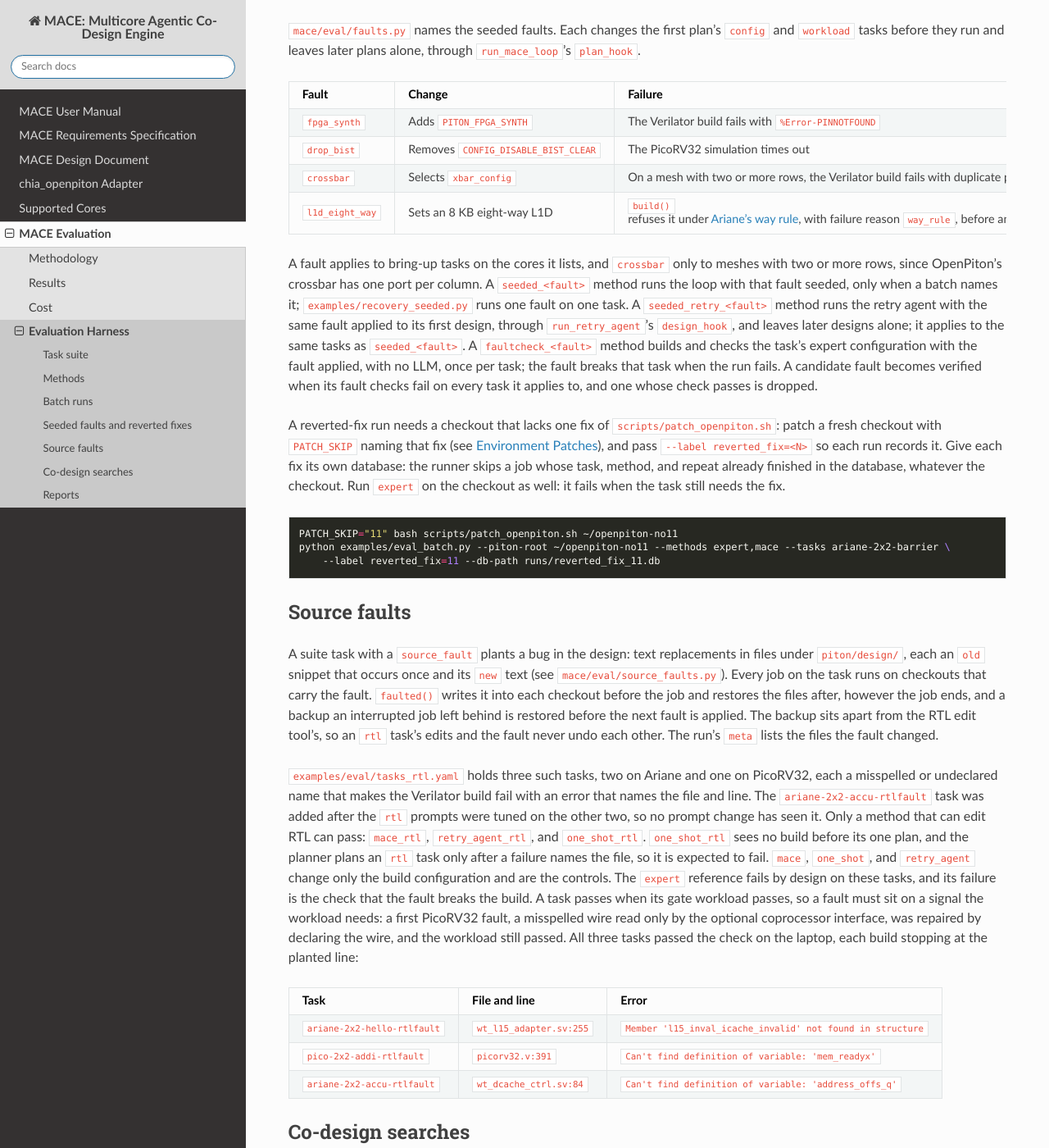
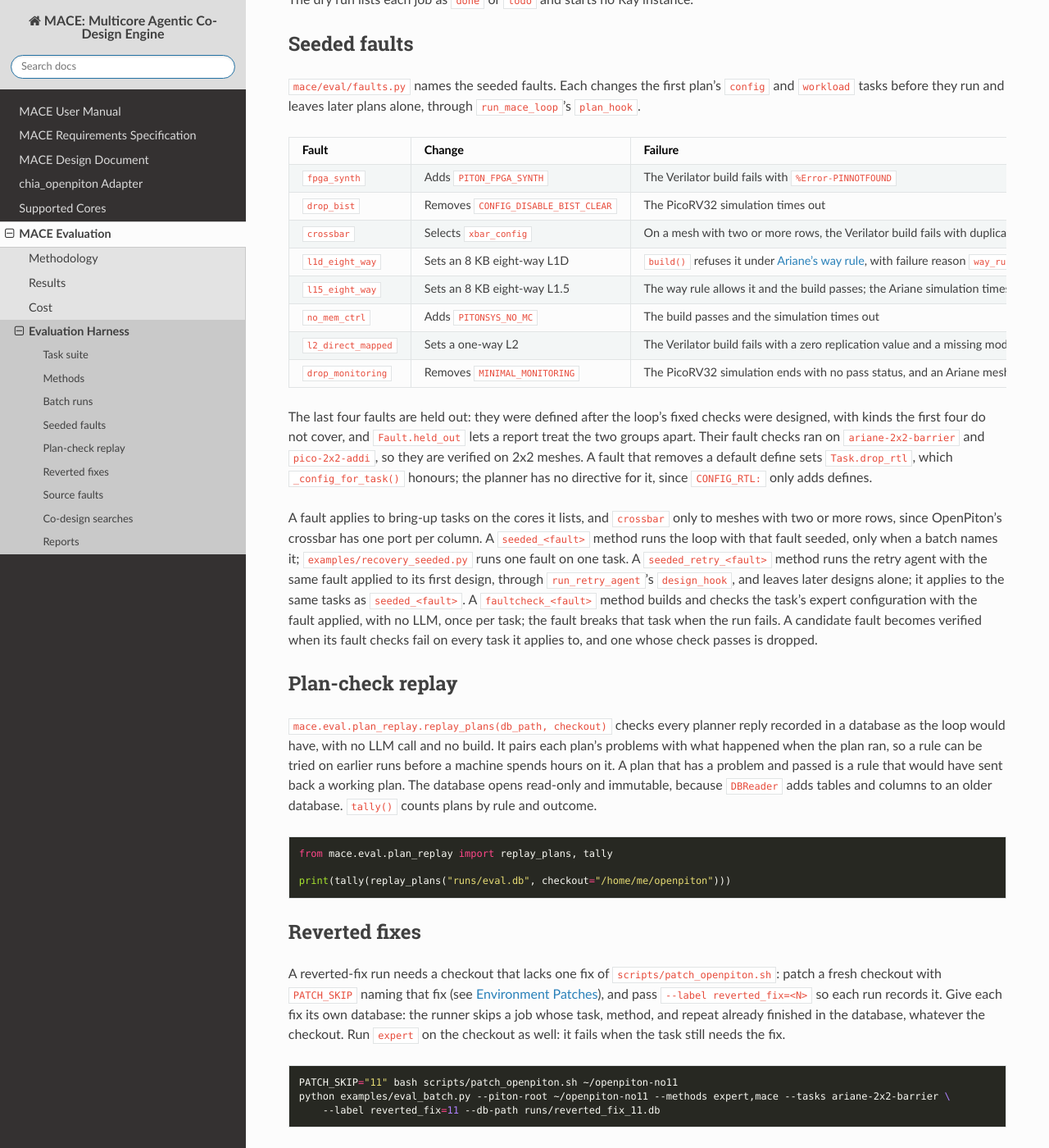
Before and after one commit to ranaumarnadeem/MACE, a Sphinx documentation site: the page built from docs/06_mace_evaluation/harness.md, in a window 1280 px wide and 1400 px high, scrolled down 2353 px. Shown: the whole window at 82% size. Built offline with Sphinx 7.4.7 and the Read the Docs theme 3.1.0, drawn with Linux system fonts in a browser that asks for light colours; some of the changed text lies outside the part shown.

Commit message:
docs: the four fixed checks, the held-out faults, the ablation methods, and the new tables
A new Fixed Checks page; the architecture, planner, failure-analysis, harness, and metrics pages point to it.

````diff
--- a/docs/03_mace_design/index.rst
+++ b/docs/03_mace_design/index.rst
@@ -14,4 +14,5 @@
    task_execution
    integrator
    failure_analysis
+   fixed_checks
    budget_and_replay
--- a/docs/06_mace_evaluation/harness.md
+++ b/docs/06_mace_evaluation/harness.md
@@ -44,6 +44,8 @@
 | `seeded_<fault>` | RQ3 | The loop with its first plan broken by one seeded fault; see below. |
 | `seeded_retry_<fault>` | RQ3, B2 | The retry agent with its first design broken by one seeded fault, on one checkout; see below. |
 | `faultcheck_<fault>` | Fault check | The expert configuration with one seeded fault applied, with no LLM; it should fail. See below. |
+| `no_<part>` | Ablation | The loop with one of the four [fixed checks](../03_mace_design/fixed_checks.md) off: `no_plan_check`, `no_raw_evidence`, `no_narrowing`, or `no_fast_path`. |
+| `seeded_no_<part>_<fault>` | RQ3, ablation | `seeded_<fault>` with one of those checks off. |
 
 The co-design methods run only on tasks with a `codesign` block, and the others only on tasks without one.
 `expert`, `codesign_grid`, and the fault checks have no randomness, so they run once per task unless `--expert-repeats` asks for more.
@@ -86,12 +88,36 @@
 | `drop_bist` | Removes `CONFIG_DISABLE_BIST_CLEAR` | The PicoRV32 simulation times out | PicoRV32 |
 | `crossbar` | Selects `xbar_config` | On a mesh with two or more rows, the Verilator build fails with duplicate pin connections | Ariane, PicoRV32 |
 | `l1d_eight_way` | Sets an 8 KB eight-way L1D | `build()` refuses it under [Ariane's way rule](../04_chia_openpiton/piton_config.md), with failure reason `way_rule`, before any build | Ariane |
+| `l15_eight_way` | Sets an 8 KB eight-way L1.5 | The way rule allows it and the build passes; the Ariane simulation times out, and a PicoRV32 mesh passes | Ariane |
+| `no_mem_ctrl` | Adds `PITONSYS_NO_MC` | The build passes and the simulation times out | Ariane, PicoRV32 |
+| `l2_direct_mapped` | Sets a one-way L2 | The Verilator build fails with a zero replication value and a missing module, `l2_priority_encoder_0` | Ariane, PicoRV32 |
+| `drop_monitoring` | Removes `MINIMAL_MONITORING` | The PicoRV32 simulation ends with no pass status, and an Ariane mesh passes | PicoRV32 |
+
+The last four faults are held out: they were defined after the loop's fixed checks were designed, with kinds the first four do not cover, and `Fault.held_out` lets a report treat the two groups apart.
+Their fault checks ran on `ariane-2x2-barrier` and `pico-2x2-addi`, so they are verified on 2x2 meshes.
+A fault that removes a default define sets `Task.drop_rtl`, which `_config_for_task()` honours; the planner has no directive for it, since `CONFIG_RTL:` only adds defines.
 
 A fault applies to bring-up tasks on the cores it lists, and `crossbar` only to meshes with two or more rows, since OpenPiton's crossbar has one port per column.
 A `seeded_<fault>` method runs the loop with that fault seeded, only when a batch names it; `examples/recovery_seeded.py` runs one fault on one task.
 A `seeded_retry_<fault>` method runs the retry agent with the same fault applied to its first design, through `run_retry_agent`'s `design_hook`, and leaves later designs alone; it applies to the same tasks as `seeded_<fault>`.
 A `faultcheck_<fault>` method builds and checks the task's expert configuration with the fault applied, with no LLM, once per task; the fault breaks that task when the run fails.
 A candidate fault becomes verified when its fault checks fail on every task it applies to, and one whose check passes is dropped.
+
+## Plan-check replay
+
+`mace.eval.plan_replay.replay_plans(db_path, checkout)` checks every planner reply recorded in a database as the loop would have, with no LLM call and no build.
+It pairs each plan's problems with what happened when the plan ran, so a rule can be tried on earlier runs before a machine spends hours on it.
+A plan that has a problem and passed is a rule that would have sent back a working plan.
+The database opens read-only and immutable, because `DBReader` adds tables and columns to an older database.
+`tally()` counts plans by rule and outcome.
+
+```python
+from mace.eval.plan_replay import replay_plans, tally
+
+print(tally(replay_plans("runs/eval.db", checkout="/home/me/openpiton")))
+```
+
+## Reverted fixes
 
 A reverted-fix run needs a checkout that lacks one fix of `scripts/patch_openpiton.sh`: patch a fresh checkout with `PATCH_SKIP` naming that fix (see [Environment Patches](../04_chia_openpiton/environment_patches.md)), and pass `--label reverted_fix=<N>` so each run records it.
 Give each fix its own database: the runner skips a job whose task, method, and repeat already finished in the database, whatever the checkout.
````
Also changed, not shown: other parts of docs/06_mace_evaluation/harness.md (+1 -1 lines), docs/01_mace_user/Results_and_Metrics.md (+6 -2 lines), docs/03_mace_design/architecture.md (+9 -5 lines), docs/03_mace_design/failure_analysis.md (+16 -3 lines), docs/03_mace_design/fixed_checks.md (added, +111 -0 lines), docs/03_mace_design/planner.md (+5 -1 lines).
